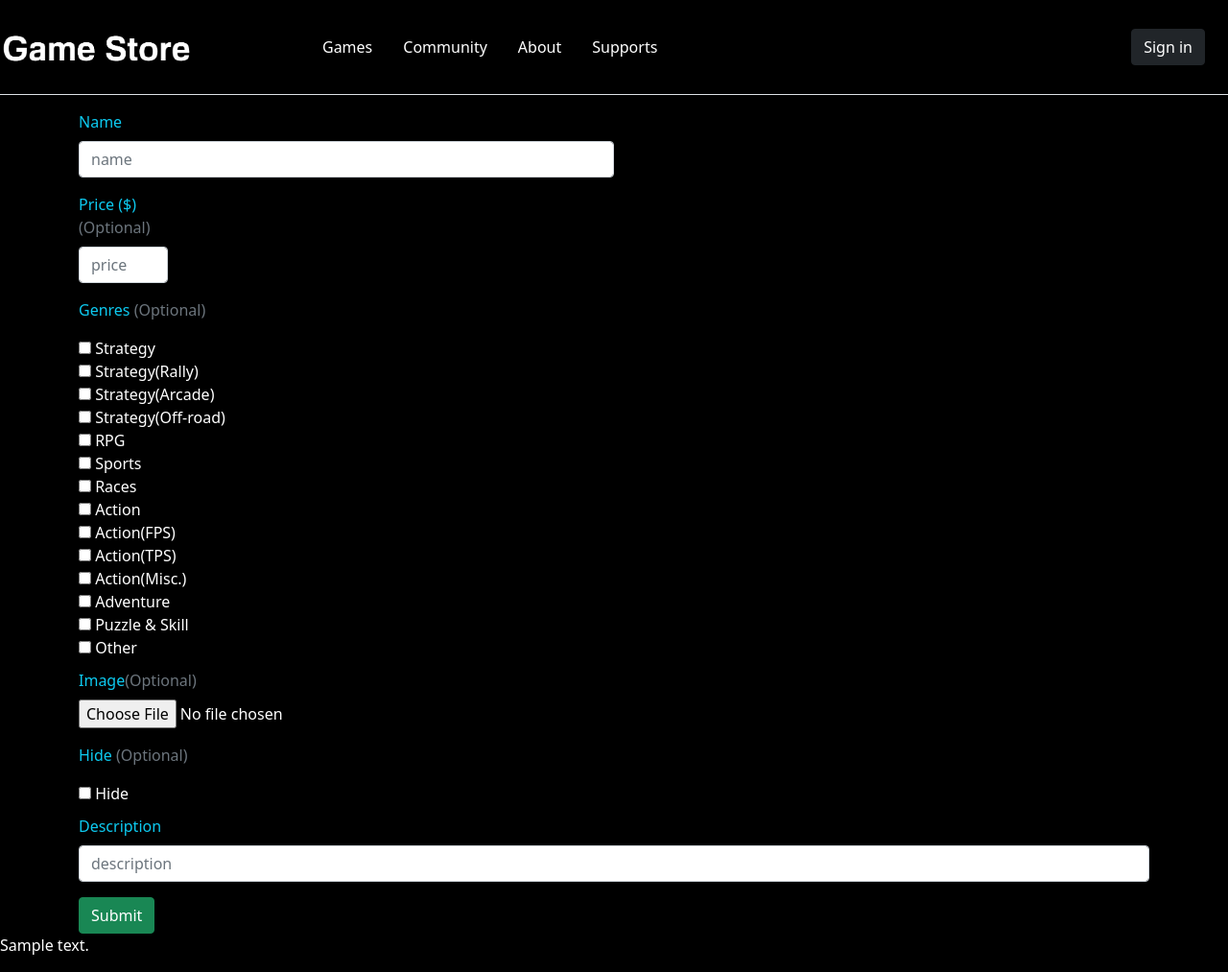
After one commit to Ubuntovka/game_store, a Flask app: template gs_app/templates/add_game.html in a window 1280 px wide. The commit adds this page. Shown: the whole page at 96% size. Run offline with Flask 2, Linux system fonts and the light colour scheme; the template is opened without the code that fills it: most values are stand-ins (such as "Sample title", 1, 10 or a date in 2020).

Commit message:
add_game added

```diff
--- a/gs_app/database/populate.py
+++ b/gs_app/database/populate.py
@@ -5,7 +5,7 @@ def populate_database():
     Game(
         name='The Witcher 3',
         price=25,
-        genre=['RPG', 'Action', 'Adventure'],
+        genre=['RPG', 'Action', 'Adventure', 'Other'],
         image='games_logo/the_witcher_3.jpg',
         hide=False,
         description='As war rages on throughout the Northern Realms, you take on the greatest contract of your'
@@ -15,7 +15,7 @@ def populate_database():
     Game(
         name='Cyberpunk 2077',
         price=20,
-        genre=['RPG', 'Action(FPS)', 'Adventure'],
+        genre=['RPG', 'Action(FPS)', 'Adventure', 'Other'],
         image='games_logo/cyberpunk.jpg',
         hide=False,
         description='Cyberpunk 2077 is an open-world, action-adventure story set in Night City, a megalopolis'
--- a/gs_app/models/games.py
+++ b/gs_app/models/games.py
@@ -6,7 +6,7 @@ class Game(db.Document):
     uuid = db.StringField(default=lambda: str(u.uuid4()), unique=True)
     name = db.StringField()
     price = db.FloatField()
-    genre = db.ListField()
+    genre = db.ListField(db.StringField())
     image = db.StringField()
     hide = db.BooleanField()
     description = db.StringField()
--- /dev/null
+++ b/gs_app/templates/add_game.html
@@ -0,0 +1,93 @@
+{% extends 'base.html' %}
+
+{% block title %}
+Add Game
+{% endblock %}
+
+{% block body %}
+
+<form method="POST" class="needs-validation" enctype="multipart/form-data">
+    <div class="container">
+        <div class="g-3">
+            <div class="col-sm-6">
+                <label for="name" class="form-label text-info">Name</label>
+                <input required type="text" class="form-control mb-3" id="name" placeholder="name" name="name">
+            </div>
+
+            <div class="col-sm-1">
+                <label for="price" class="form-label text-info">Price ($) <span class="text-muted">(Optional)</span></label>
+                <input type="number" class="form-control mb-3" id="price" placeholder="price" name="price">
+            </div>
+
+            <p class="text-info">Genres <span class="text-muted">(Optional)</span></p>
+            <form>
+                <input type="checkbox" id="genre" name="genre" value="Strategy">
+                <label for="genre">Strategy</label><br>
+
+                <input type="checkbox" id="genre1" name="genre" value="Strategy(Rally)">
+                <label for="genre">Strategy(Rally)</label><br>
+
+                <input type="checkbox" id="genre2" name="genre" value="Strategy(Arcade)">
+                <label for="genre">Strategy(Arcade)</label><br>
+
+                <input type="checkbox" id="genre3" name="genre" value="Strategy(Off-road)">
+                <label for="genre">Strategy(Off-road)</label><br>
+
+                <input type="checkbox" id="genre4" name="genre" value="RPG">
+                <label for="genre">RPG</label><br>
+
+                <input type="checkbox" id="genre5" name="genre" value="Sports">
+                <label for="genre">Sports</label><br>
+
+                <input type="checkbox" id="genre6" name="genre" value="Races">
+                <label for="genre">Races</label><br>
+
+                <input type="checkbox" id="genre7" name="genre" value="Action">
+                <label for="genre">Action</label><br>
+
+                <input type="checkbox" id="genre8" name="genre" value="Action(FPS)">
+                <label for="genre">Action(FPS)</label><br>
+
+                <input type="checkbox" id="genre9" name="genre" value="Action(TPS)">
+                <label for="genre">Action(TPS)</label><br>
+
+                <input type="checkbox" id="genre10" name="genre" value="Action(Misc.)">
+                <label for="genre">Action(Misc.)</label><br>
+
+                <input type="checkbox" id="genre11" name="genre" value="Adventure">
+                <label for="genre">Adventure</label><br>
+
+                <input type="checkbox" id="genre12" name="genre" value="Puzzle & Skill">
+                <label for="genre">Puzzle & Skill</label><br>
+
+                <input class="mb-3" type="checkbox" id="genre13" name="genre" value="Other">
+                <label for="genre">Other</label><br>
+            </form>
+
+            <div class="col-12 mb-3">
+                <label for="image" class="form-label text-info">Image<span class="text-muted">(Optional)</span></label>
+                <p><input type="file" id='image' name="file">
+                </p>
+            </div>
+
+            <p class="text-info">Hide <span class="text-muted">(Optional)</span></p>
+            <input class="mb-3" type="checkbox" id="hide" name="hide" value=True>
+            <label for="hide">Hide</label><br>
+
+            <div class="mb-3">
+                <label for="description" class="form-label text-info">Description</label>
+                <input required type="text" class="form-control mb-3" id="description" placeholder="description"
+                       name="description">
+            </div>
+
+
+        </div>
+
+        <input class="btn btn-success btn-md" type="submit" value="Submit">
+    </div>
+</form>
+
+<p>{{ body }}</p>
+
+
+{% endblock %}
--- a/gs_app/templates/game_details.html
+++ b/gs_app/templates/game_details.html
@@ -8,9 +8,7 @@ Game details
 
 <div class="p-5 mb-4 bg-dark rounded-3">
     <div class="container py-3 border-bottom">
-        <div class="mb-4">
-            <img src="{{ url_for('static', filename=game.image) }}" width="450" height="600" alt="image">
-        </div>
+        <img class="mb-4" src="{{ url_for('static', filename=game.image) }}" width="450" height="600" alt="image">
         <p class="display-5 fw-bold">{{ game.name }}</p>
         <div class="d-flex flex-wrap align-items-center justify-content-center justify-content-md-between">
             <p class="fw-light fs-1">${{ game.price }}</p>
```
Also changed, not shown: gs_app/templates/games.html (+11 -7 lines), gs_app/views/game_view.py (+44 -1 lines).
